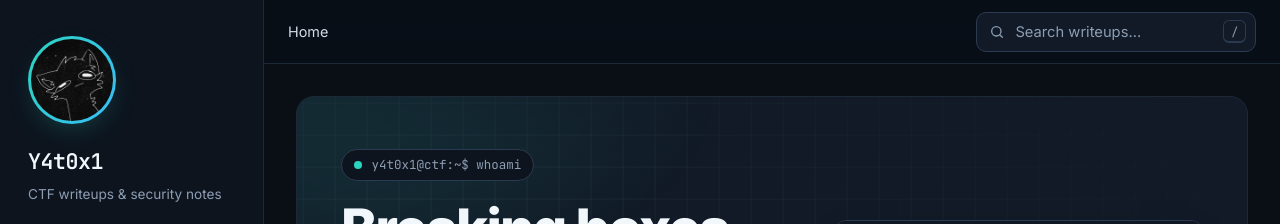
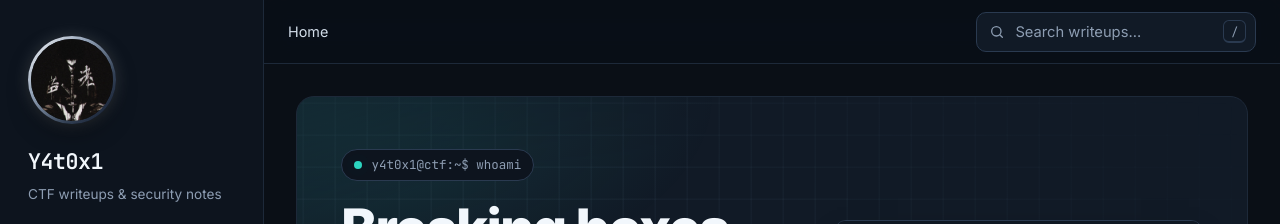
Before and after one commit to Y4t0x1/Y4t0x1.github.io, a Jekyll site: the page built from index.html, in a window 1280 px wide. Shown: the top 224 px of the page. Built offline with Jekyll 4.4.1, drawn with Linux system fonts in a browser that asks for light colours.

Commit message:
Update profile logo to samurai portrait with katana-steel border

```diff
--- a/_sass/_layout.scss
+++ b/_sass/_layout.scss
@@ -38,11 +38,21 @@
   margin-bottom: 0.9rem;
   padding: 3px;
   border-radius: 50%;
-  background: var(--gradient);
-  box-shadow: 0 10px 30px -12px var(--accent-ring);
-  transition: transform var(--t);
-  img { display: block; width: 100%; height: 100%; border-radius: 50%; background: var(--bg-elev); object-fit: cover; }
-  &:hover { transform: rotate(-4deg) scale(1.03); }
+  background: var(--avatar-border);
+  box-shadow: var(--avatar-shadow);
+  transition: transform var(--t), box-shadow var(--t);
+  img {
+    display: block;
+    width: 100%; height: 100%;
+    border-radius: 50%;
+    background: var(--bg-elev);
+    object-fit: cover;
+    object-position: center 20%;
+  }
+  &:hover {
+    transform: rotate(-3deg) scale(1.04);
+    box-shadow: var(--avatar-hover-glow);
+  }
 }
 .site-title {
   font-size: 1.35rem;
--- a/_sass/_pages.scss
+++ b/_sass/_pages.scss
@@ -143,8 +143,10 @@
   padding: 3px;
   border: 0;
   border-radius: 50%;
-  background: var(--gradient);
+  background: var(--avatar-border);
+  box-shadow: var(--avatar-shadow);
   object-fit: cover;
+  object-position: center 20%;
   cursor: default;
 }
 .about-handle { font-family: var(--font-mono); font-weight: 700; color: var(--text-strong) !important; font-size: 1.1rem; }
--- a/_sass/_tokens.scss
+++ b/_sass/_tokens.scss
@@ -26,6 +26,9 @@
   --accent-soft: rgba(45, 212, 191, 0.12);
   --accent-ring: rgba(45, 212, 191, 0.35);
   --gradient: linear-gradient(120deg, #2dd4bf 0%, #38bdf8 100%);
+  --avatar-border: linear-gradient(135deg, #ffffff 0%, #94a3b8 35%, #334155 70%, #0f172a 100%);
+  --avatar-shadow: 0 0 20px -3px rgba(255, 255, 255, 0.2), 0 10px 28px -10px rgba(0, 0, 0, 0.85);
+  --avatar-hover-glow: 0 0 28px 0 rgba(255, 255, 255, 0.35), 0 12px 32px -10px rgba(0, 0, 0, 0.95);
 
   --link: #5eead4;
   --link-hover: #99f6e4;
@@ -78,6 +81,9 @@
   --accent-soft: rgba(15, 118, 110, 0.09);
   --accent-ring: rgba(15, 118, 110, 0.35);
   --gradient: linear-gradient(120deg, #0d9488 0%, #0284c7 100%);
+  --avatar-border: linear-gradient(135deg, #0f172a 0%, #334155 50%, #94a3b8 100%);
+  --avatar-shadow: 0 4px 18px -4px rgba(15, 23, 42, 0.25);
+  --avatar-hover-glow: 0 6px 24px -4px rgba(15, 23, 42, 0.35);
 
   --link: #0f766e;
   --link-hover: #115e59;
```
Also changed, not shown: assets/img/avatar.jpg.
